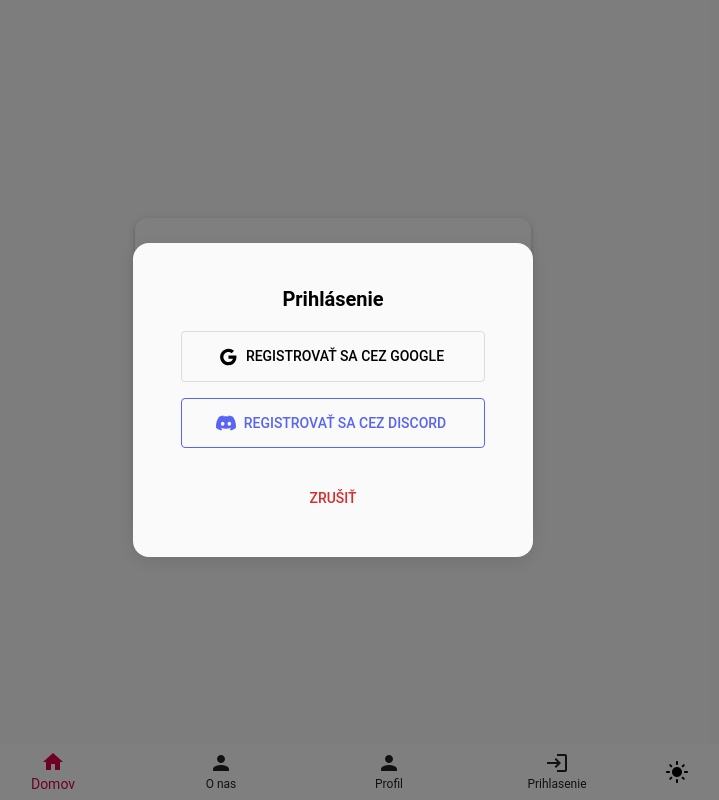
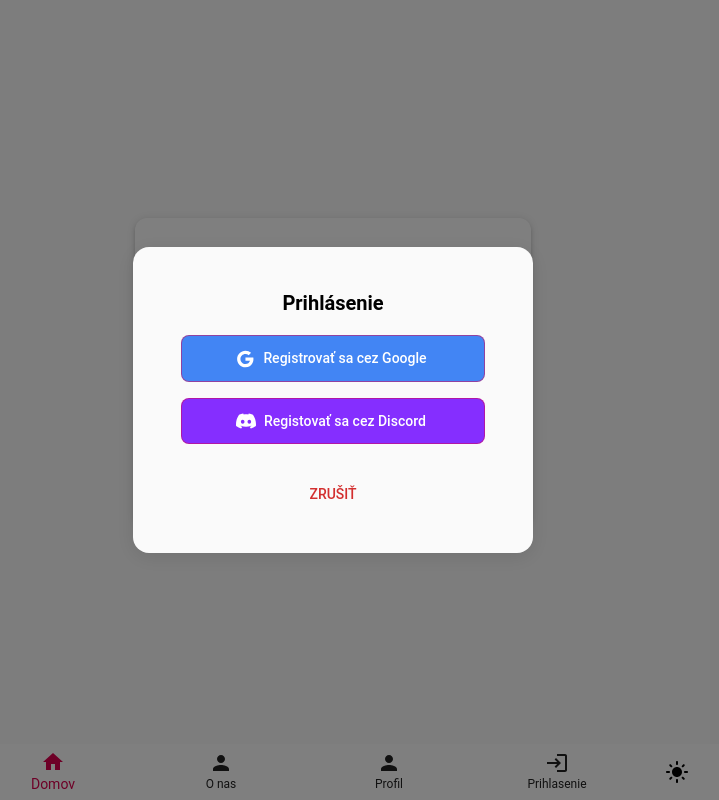
Before and after one commit to Sviky7/prvy, a Next.js app: page /auth/prihlasenie in a window 1280 px wide. Both pictures are taken after a click on the button "EŠTE NEMÁŠ ÚČET REGISTUJ SA". Shown: the whole page, without its empty margins (307-1026 px from the left). Built offline with nearby package versions, Linux system fonts and the light colour scheme; no server answers.

Commit message:
registracia fix

```diff
--- a/src/components/LoginModal.tsx
+++ b/src/components/LoginModal.tsx
@@ -57,13 +57,14 @@ export default function LogoutModal({ open, onClose }: LogoutModalProps) {
             onClick={handleGoogleSignIn}
             startIcon={<GoogleIcon/>}
             sx={{
-              py: 1.5,
-              borderColor: "divider",
-              color: "text.primary",
-              "&:hover": {
-                borderColor: "primary.main",
-                backgroundColor: "action.hover",
-              },
+            marginTop: 3,
+            backgroundColor: "#4285F4",
+            color: "#fff",
+            "&:hover": { backgroundColor: "#357ae8" },
+            borderRadius: 2,
+            padding: "10px 20px",
+            textTransform: "none",
+
             }}
           >
             Registrovať sa cez Google
@@ -76,16 +77,16 @@ export default function LogoutModal({ open, onClose }: LogoutModalProps) {
                 <DiscordIcon/>
             }
             sx={{
-              py: 1.5,
-              borderColor: "#5865F2",
-              color: "#5865F2",
-              "&:hover": {
-                borderColor: "#5865F2",
-                backgroundColor: "rgba(88, 101, 242, 0.08)",
-              },
+                marginTop: 3,
+                backgroundColor: "#852eff",
+                color: "#fff",
+                "&:hover": { backgroundColor: "#6a1ed4" },
+                borderRadius: 2,
+                padding: "10px 20px",
+                textTransform: "none",
             }}
           >
-            Registrovať sa cez Discord
+            Registovať sa cez Discord
           </Button>
         </Stack>
       </DialogContent>
--- a/src/components/NavBar.tsx
+++ b/src/components/NavBar.tsx
@@ -14,6 +14,7 @@ import { useSession } from "next-auth/react";
 import LogoutModal from "./LogoutModal";
 import { IconButton } from "@mui/material";
 
+import Avatar from "@mui/material/Avatar";
 import LightModeIcon from "@mui/icons-material/LightMode";
 import DarkModeIcon from "@mui/icons-material/DarkMode";
 
@@ -61,6 +62,21 @@ export default function NavBar() {
             value: "Prispevok",
             icon: <PostAddIcon />,
             href: "/prispevok/novy",
+          },
+          {
+            label: "Profil",
+            value: "/profil",
+            href: "/profil",
+            icon: session?.user?.image ? (
+              <Avatar
+                alt={session?.user?.name || "User"}
+                src={session?.user?.image || undefined}/>
+              ) : (
+                <Avatar>{session?.user?.name?.charAt(0) || "U"}</Avatar>
+              ),
+
+
+
           },
           {
             label: "Odhlasenie",
```
